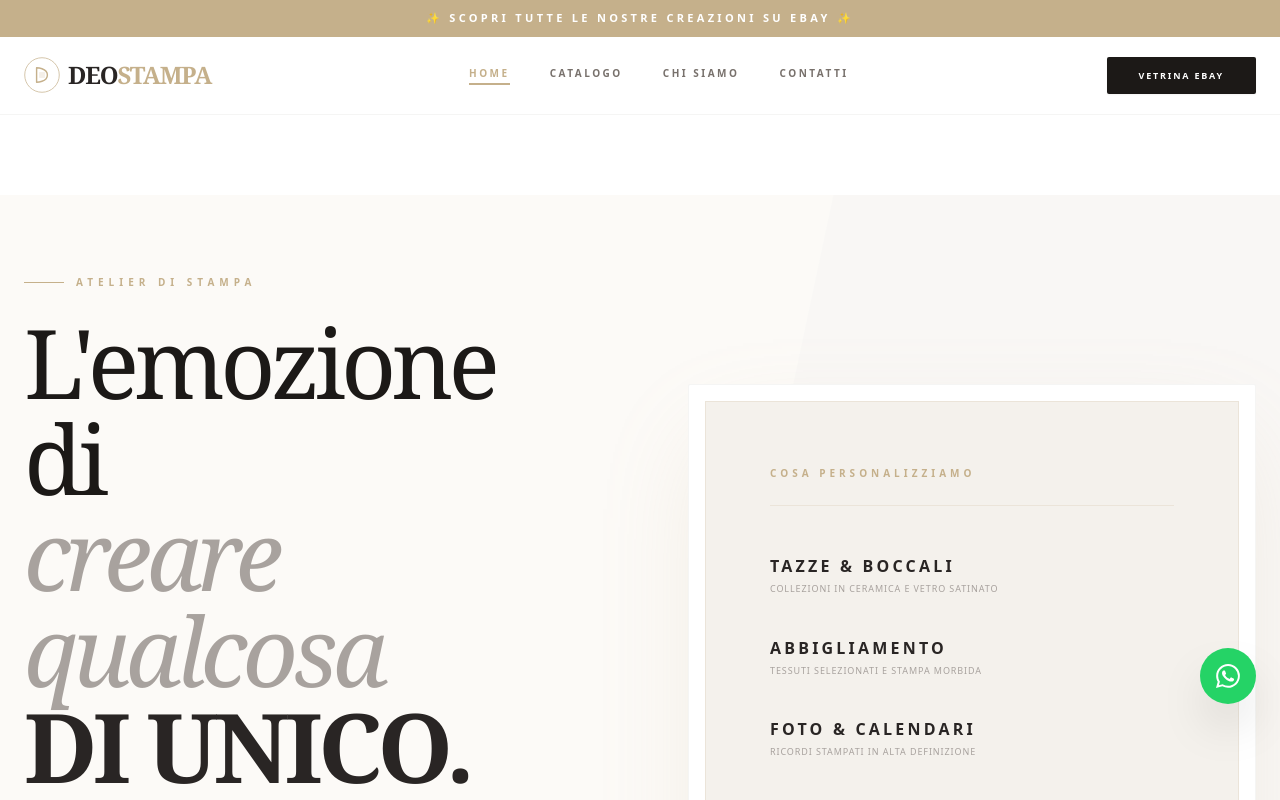
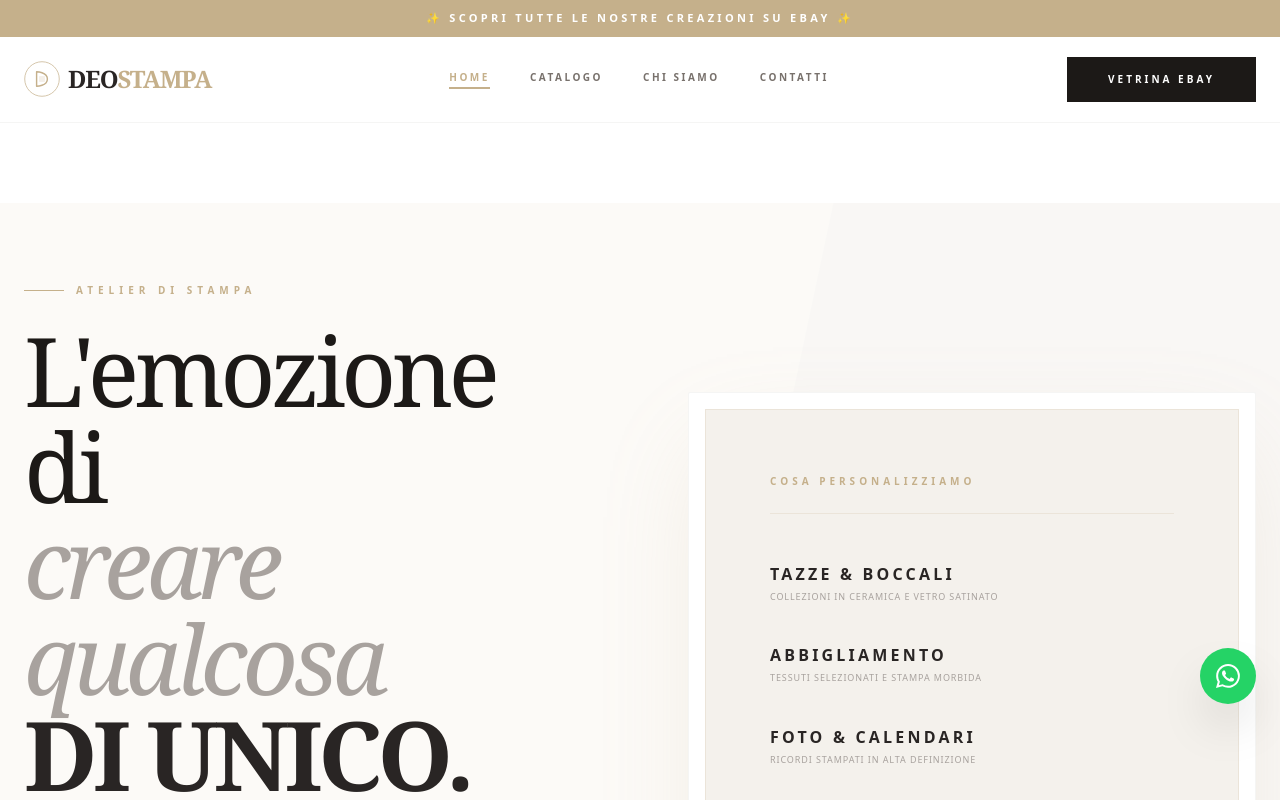
Before and after one commit to ericweinzettel-lgtm/deostampa-catalogo, a React (Vite) app: page / in a window 1280 px wide. Shown: the top 800 px of the page. Built offline with nearby package versions, Linux system fonts and the light colour scheme.

Commit message:
Update Navbar.tsx

```diff
--- a/components/Navbar.tsx
+++ b/components/Navbar.tsx
@@ -62,14 +62,21 @@ const Navbar: React.FC<NavbarProps> = ({ currentPage, setCurrentPage }) => {
           </div>
 
           <div className="flex items-center gap-4">
+            <div className="hidden md:block">
               <a
                 href={EBAY_STORE_URL}
                 target="_blank"
                 rel="noopener noreferrer"
-              className="hidden md:block bg-stone-900 text-white px-8 py-3 rounded-sm text-[9px] font-black uppercase tracking-[0.2em] hover:bg-[#C5B08B] transition-all shadow-sm active:scale-95"
+                className="group relative inline-flex items-center justify-center px-10 py-3.5 overflow-hidden border border-stone-900 bg-stone-900 transition-all duration-500 hover:bg-transparent"
               >
-              Vetrina eBay
+                {/* Efecto de fondo blanco al pasar el mouse */}
+                <div className="absolute inset-0 w-0 bg-white transition-all duration-500 ease-out group-hover:w-full"></div>
+
+                <span className="relative z-10 text-[10px] font-black uppercase tracking-[0.3em] text-white transition-colors duration-500 group-hover:text-stone-900">
+                  VETRINA EBAY
+                </span>
               </a>
+            </div>
 
             {/* Hamburger Toggle */}
             <button
```
Lines whose indentation alone changed are shown as unchanged.
